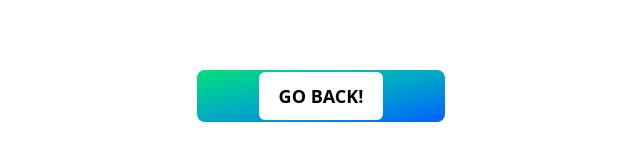
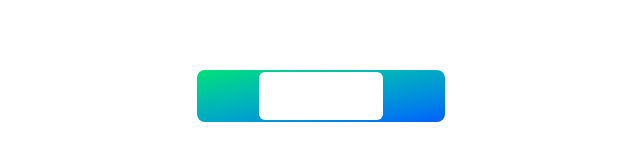
Before and after one commit to Emmanuel9037894958/macdeo, a Next.js app: page /gallery in a window 1280 px wide. Shown: the part 290-450 px from the top of the page, without its empty margins (319-959 px from the left). Built offline with nearby package versions, Linux system fonts and the light colour scheme.

Commit message:
small erro changed

```diff
--- a/src/app/gallery/page.js
+++ b/src/app/gallery/page.js
@@ -40,7 +40,7 @@ function Gallery() {
         <Link href="/">
           <button
             type="button"
-            className="relative inline-flex items-center justify-center p-0.5 overflow-hidden text-sm font-medium text-black rounded-lg group bg-gradient-to-br from-green-400 to-blue-600 hover:text-white focus:ring-4 focus:outline-none focus:ring-green-200 w-62 mt-20"
+            className="relative inline-flex items-center justify-center p-0.5 overflow-hidden text-sm font-medium text-white rounded-lg group bg-gradient-to-br from-green-400 to-blue-600 hover:text-white focus:ring-4 focus:outline-none focus:ring-green-200 w-62 mt-20"
           >
             <span className="relative px-5 py-2.5 transition-all ease-in duration-75 bg-white dark:bg-gray-900 rounded-md group-hover:bg-transparent font-bold text-lg">
               GO BACK!
```
